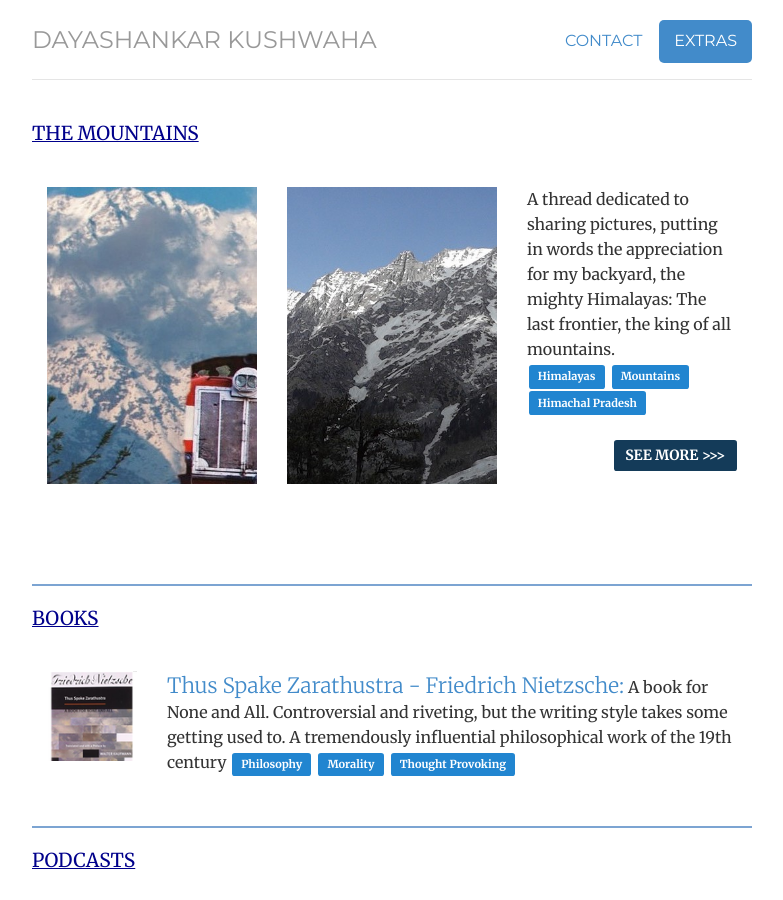
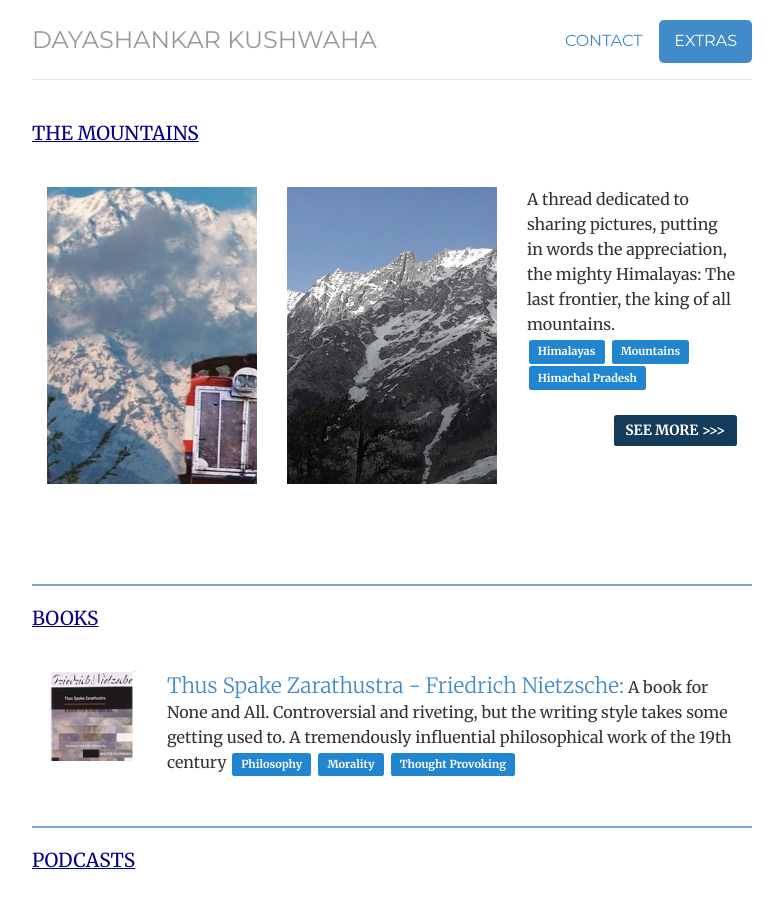
Before and after one commit to daya-shankar07/daya-shankar07.github.io, a Jekyll site: the page built from extras/index.html, in a window 1280 px wide and 900 px high. Shown: the whole window, without its empty margins (248-1031 px from the left). Built offline with Jekyll 4.4.1, drawn with Linux system fonts in a browser that asks for light colours; some of the changed text lies outside the part shown.

Commit message:
Update index.html

```diff
--- a/extras/index.html
+++ b/extras/index.html
@@ -25,7 +25,7 @@ updateDate: 2017/06/09
 
         <div class="col-sm-4">
             <p>
-            <span>A thread dedicated to sharing pictures, putting in words the appreciation for my backyard, the mighty Himalayas: The last frontier, the king of all mountains.</span><br/>
+            <span>A thread dedicated to sharing pictures, putting in words the appreciation, the mighty Himalayas: The last frontier, the king of all mountains.</span><br/>
             <span class="ui  blue label tagsMusic" >Himalayas</span>
             <span class="ui  blue label tagsMusic" >Mountains</span>
             <span class="ui  blue label tagsMusic" >Himachal Pradesh</span><br/><br/>
```
Also changed, not shown: other parts of extras/index.html (+1 -1 lines).
